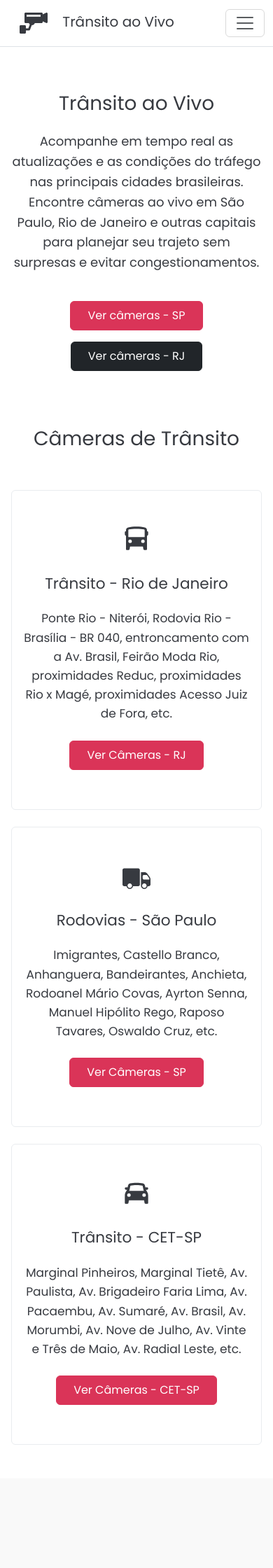
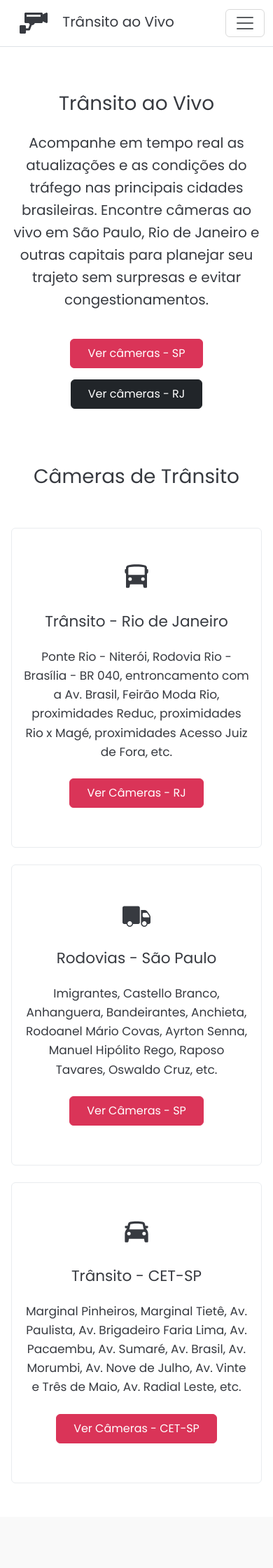
Before and after one commit to Sergio-Damm/transitoaovivo, a Jekyll site: the page built from index.html, in a window 390 px wide. Shown: the top 2240 px of the page at 70% size. Built offline with Jekyll 4.4.1, drawn with Linux system fonts in a browser that asks for light colours; comment, search, counter and statistics services are not loaded.

Commit message:
removed fs-responsive CSS

```diff
--- a/css/style.css
+++ b/css/style.css
@@ -267,15 +267,3 @@
     padding-block: 4rem;
   }
 }
-
-/* tamanho base para celular */
-.fs-responsive {
-  font-size: 1.125rem; /* font menor */
-}
-
-/* a partir de md (>=768px) telas maiores */
-@media (min-width: 768px) {
-  .fs-responsive {
-    font-size: 1.25rem; /* font maior */
-  }
-}
--- a/index.html
+++ b/index.html
@@ -10,7 +10,7 @@
         <div class="row">
             <div class="col-lg-8 mx-auto text-center text-xl-start">
                 <h1 class="mb-4">Trânsito ao Vivo</h1>
-					<p class="fs-responsive mb-4">Acompanhe em tempo real as atualizações e as condições do tráfego nas principais cidades brasileiras. Encontre câmeras ao vivo em São Paulo, Rio de Janeiro e outras capitais para planejar seu trajeto sem surpresas e evitar congestionamentos.</p>
+					<p class="lead mb-4">Acompanhe em tempo real as atualizações e as condições do tráfego nas principais cidades brasileiras. Encontre câmeras ao vivo em São Paulo, Rio de Janeiro e outras capitais para planejar seu trajeto sem surpresas e evitar congestionamentos.</p>
 						<div class="d-flex flex-wrap gap-3 justify-content-center justify-content-xl-start py-3">
 							<a href="/transito-cetsp-1/" class="btn btn-secondary px-4 py-2">Ver câmeras - SP</a>
 							<a href="/transito-rio-de-janeiro/" class="btn btn-dark px-4 py-2"> Ver câmeras - RJ</a>
```
